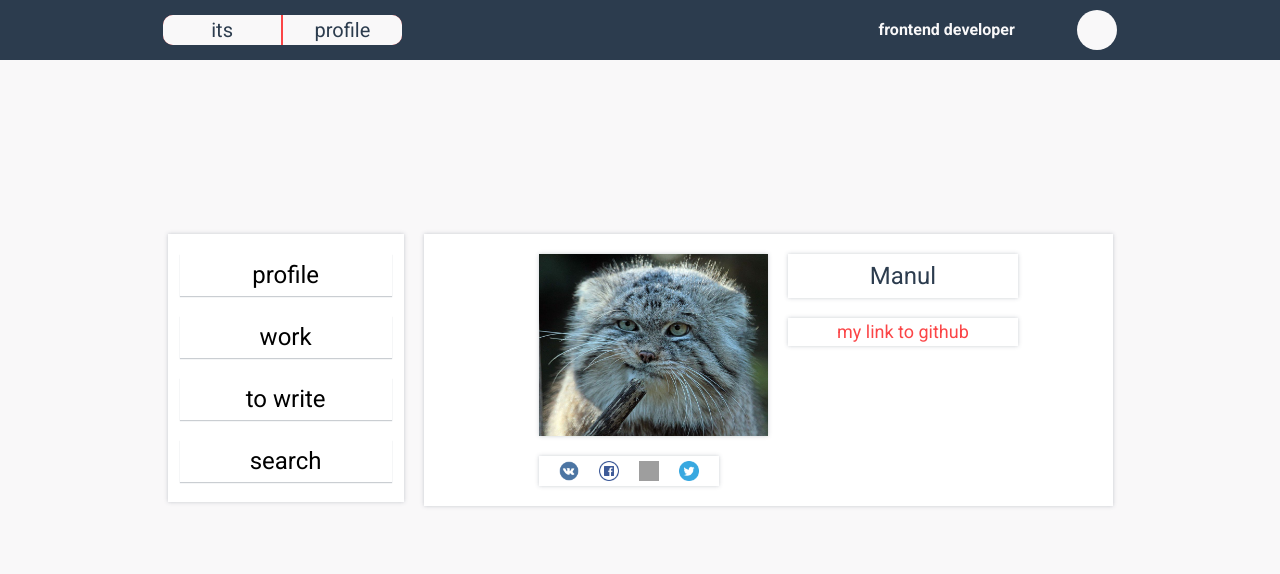
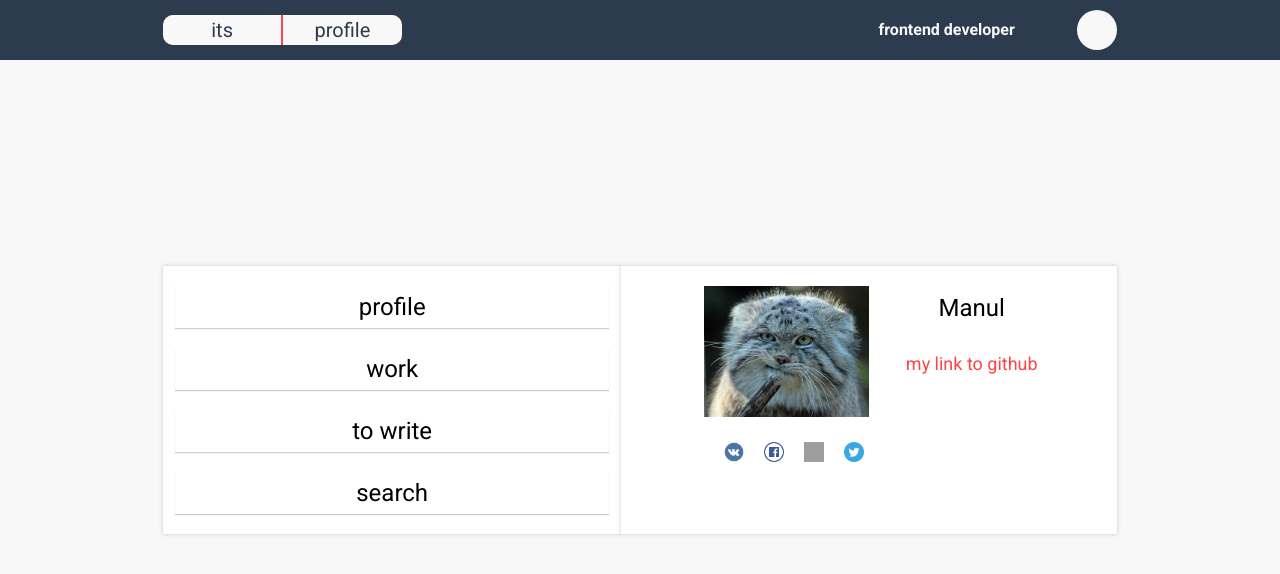
Before and after one commit to manulovich/its-my-profile, a React (Create React App) app: page / in a window 1280 px wide. Shown: the top 574 px of the page. Built offline with nearby package versions, Linux system fonts and the light colour scheme; grey boxes are pictures that could not be loaded.

Commit message:
eddit style.css

```diff
--- a/src/App.js
+++ b/src/App.js
@@ -7,13 +7,9 @@ const App = () => {
   return (
     <div className="app">
       <Header />
-      <main className="main">
-        <div class="container">
-          <div class="main__body">
-            <Aside />
-            <Profile/>
-          </div>
-        </div>
+      <main className="main container">
+        <Aside />
+        <Profile/>
       </main>
     </div>
   );
--- a/src/components/Aside/Aside.jsx
+++ b/src/components/Aside/Aside.jsx
@@ -2,8 +2,8 @@ import './Aside.css';
 
 const Aside = () => {
     return (
-        <aside className="aside main__aside">
-            <nav className="nav aside__nav main__item--box-shadow">
+        <aside className="aside">
+            <nav className="nav aside__nav item--box-shadow">
                 <button className="nav__link">profile</button>
                 <button className="nav__link">work</button>
                 <button className="nav__link">to write</button>
--- a/src/components/Header/Header.css
+++ b/src/components/Header/Header.css
@@ -1,9 +1,5 @@
 .header {
     background-color: #2C3C4E;
-    position: absolute;
-    width: 100%;
-    left: 0px;
-    top: 0px;
 }
 .header__body{
     display: flex;
--- a/src/components/Profile/Profile.css
+++ b/src/components/Profile/Profile.css
@@ -1,3 +1,7 @@
+.profile {
+    background-color: #fff;
+    padding: 20px 0px;
+}
 .profile__main {
     display: flex;
     width: 100%;
--- a/src/components/Profile/Profile.jsx
+++ b/src/components/Profile/Profile.jsx
@@ -4,7 +4,7 @@ import Avatar from './ava.jpg';
 
 const Profile = () => {
     return (
-        <section className="profile main__content main__item--box-shadow">
+        <section className="profile item--box-shadow">
             <div className="profile__main">
                 <div className="profile__avatars main__item--box-shadow">
                     <img src={Avatar} alt="profile"/>
--- a/src/style.css
+++ b/src/style.css
@@ -2,10 +2,13 @@
 
 .app {
     min-height: 100vh;
+    background-color: #f9f8f9;
+    font-family: "Roboto", sans-serif;
+    padding: 60px 0px;
+
     display: flex;
     flex-direction: column;
-    background-color: #f9f8f9;
-    font-family: "Roboto", sans-serif;
+    justify-content: center;
 }
 
 .container {
@@ -13,41 +16,27 @@
     margin: 0 auto;
 }
 
-.main {
-    color: #2c3c4e;
-    display: flex;
-    justify-content: center;
-    align-items: center;
-    flex: 1;
-    margin: 80px 0px;
-}
-
-.main > .container {
-    flex: 0 0 945px;
-    margin: 0;
-}
-
-.main__body {
-    display: flex;
-    width: 100%;
-    margin-top: -60px;
-}
-
-.main__aside {
-    flex: 0 0 calc(100% / 4);
-}
-
-.main__item--box-shadow {
+.item--box-shadow {
     box-shadow: 0px 0px 4px rgba(44, 60, 78, 0.25);
 }
 
+.header {
+    position: absolute;
+    top: 0px;
+    left: 0px;
+    width: 100%;
+}
 
-.main__content,
-.main__profile {
-    flex: 1 1 auto;
+.main {
+    display: flex;
+    align-items: top;
+    padding: 20px 0px;
 }
-.main__content {
-    padding: 20px 0px;
-    background-color: #ffff;
-    margin: 0px 0px 0px 20px;
+
+.aside {
+
 }
+
+.profile {
+
+}
```
